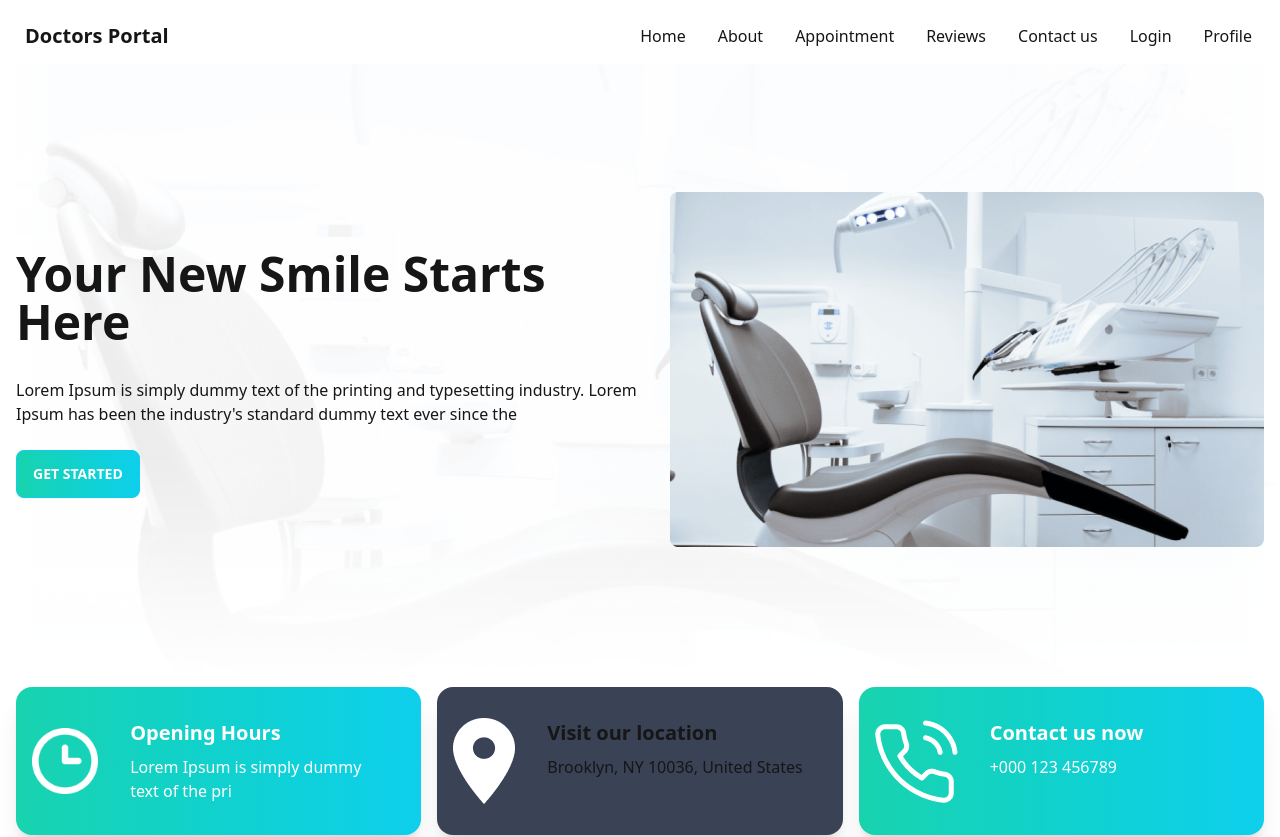
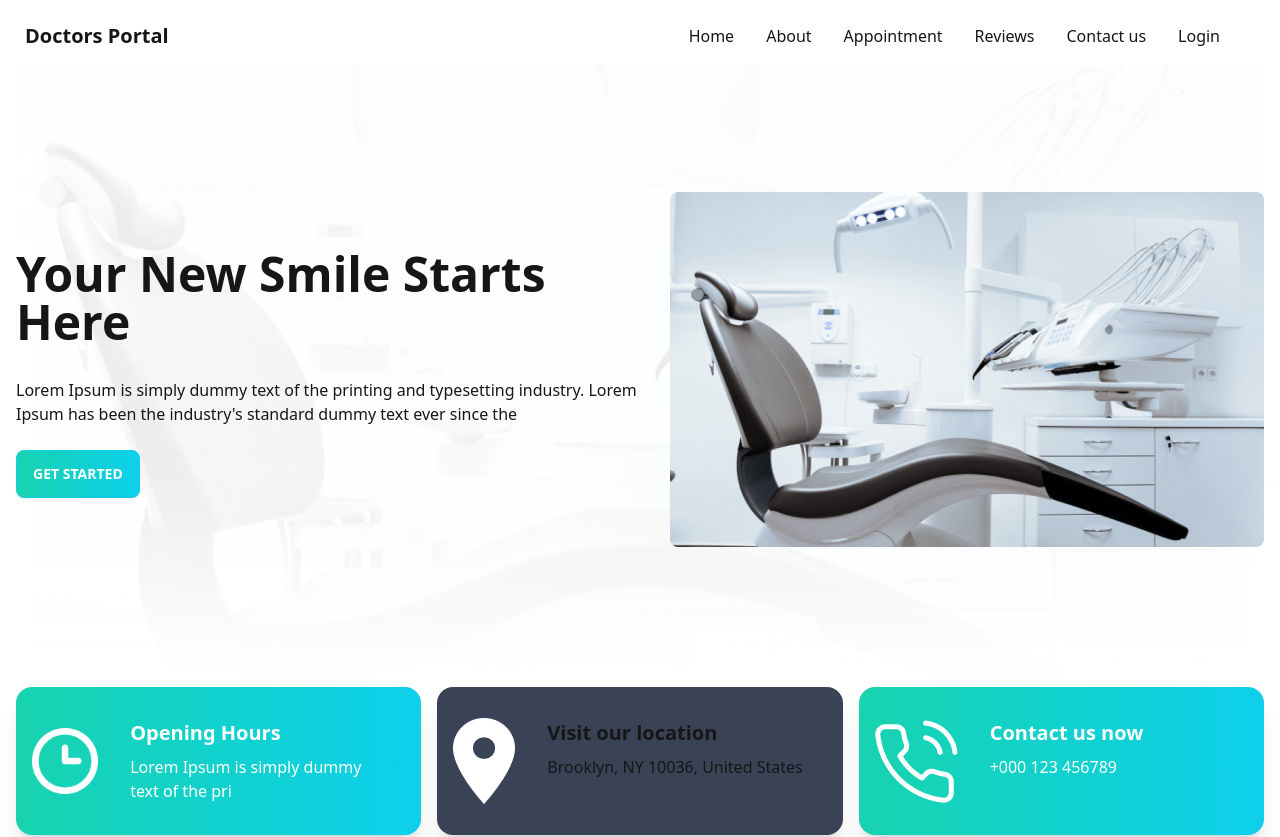
Before and after one commit to mern-project01/doctor-house, a React (Vite) app: page / in a window 1280 px wide. Shown: the top 837 px of the page. Built offline with nearby package versions, Linux system fonts and the light colour scheme.

Commit message:
edit daspord path for privet rout

```diff
--- a/src/pages/Router/Router.jsx
+++ b/src/pages/Router/Router.jsx
@@ -33,7 +33,7 @@ const router = createBrowserRouter([
         element:<SingUp></SingUp>
       },
       {
-        path: '/profile',
+        path: '/dasboard',
         element: <PrivetRout>
           <Dassboard></Dassboard>
         </PrivetRout>
--- a/src/pages/share/Navebar/Navebar.jsx
+++ b/src/pages/share/Navebar/Navebar.jsx
@@ -25,7 +25,12 @@ const Navebar = () => {
         <Link to="/Login">Login </Link>
       </li>
       <li>
-        <Link to="/profile">{User?.displayName || "Profile"} </Link>
+        {/* sssdff */}
+        {
+         ( User?.displayName ) ? <Link to="/dasboard">{User?.displayName} </Link>:""
+
+      }
+        {/* sadlfkj */}
       </li>
     </React.Fragment>
   );
```
